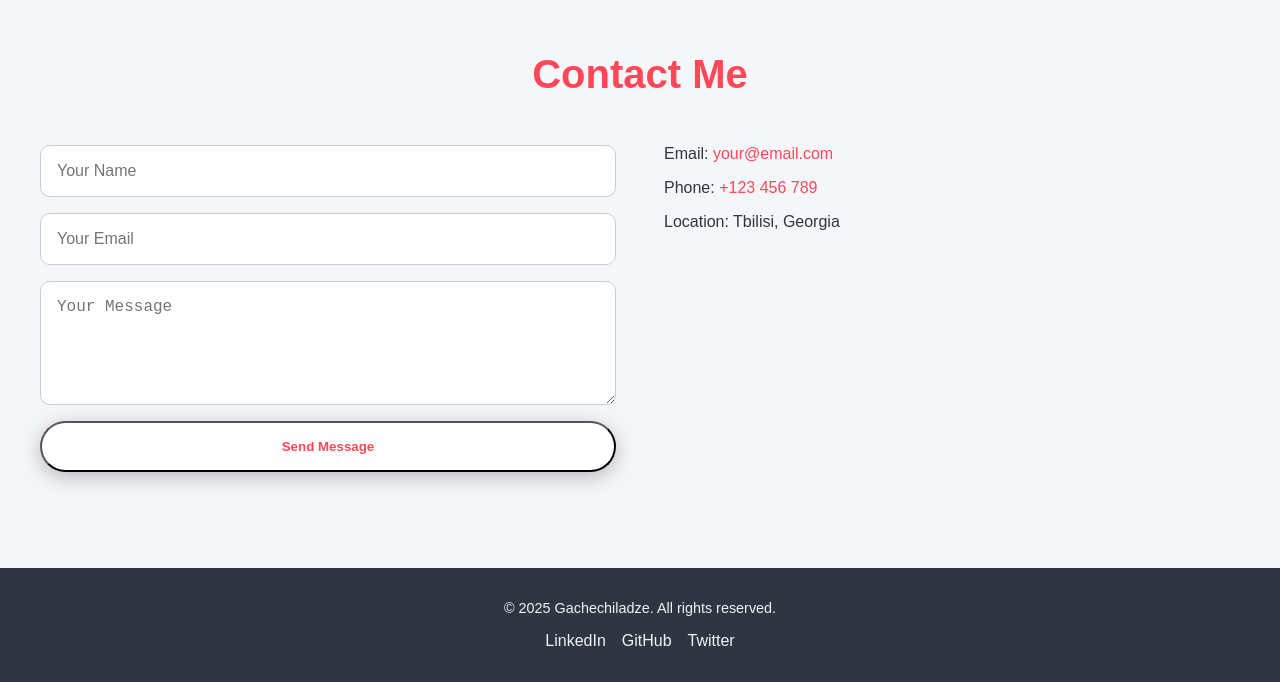
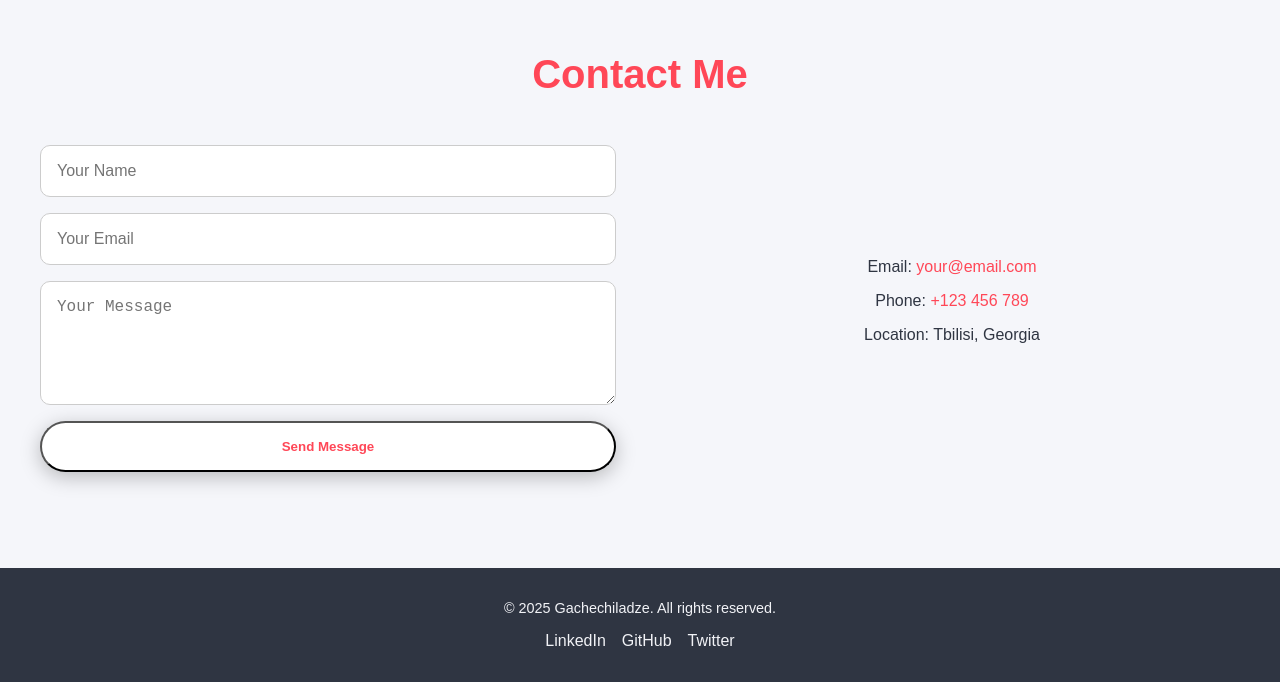
Before and after one commit to TeoGachechiladze570/final-task, a website built with Vite: page index.html in a window 1280 px wide. Shown: the part 1905-2587 px from the top of the page. Built offline with nearby package versions, Linux system fonts and the light colour scheme.

Commit message:
center contact info

```diff
--- a/index.html
+++ b/index.html
@@ -126,7 +126,15 @@
           <button type="submit" class="cta-button">Send Message</button>
         </form>
 
-        <div class="contact-info">
+        <div
+          class="contact-info"
+          style="
+            display: flex;
+            flex-direction: column;
+            align-items: center;
+            justify-content: center;
+          "
+        >
           <p>Email: <a href="mailto:your@email.com">your@email.com</a></p>
           <p>Phone: <a href="tel:+123456789">+123 456 789</a></p>
           <p>Location: Tbilisi, Georgia</p>
```
